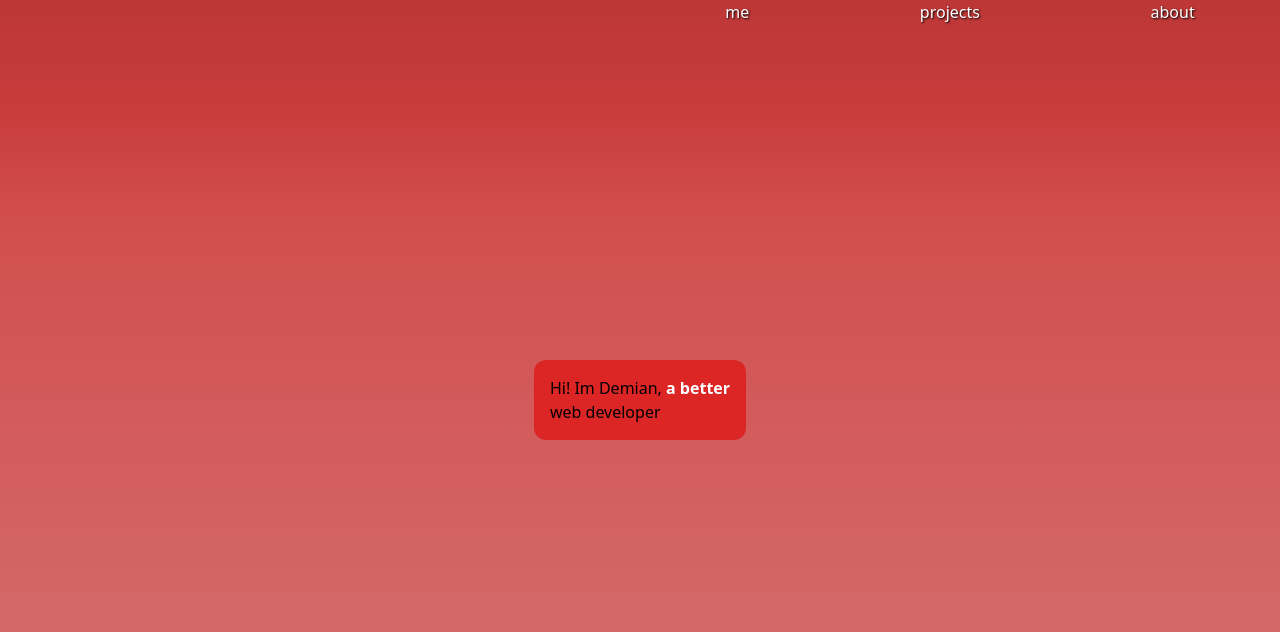
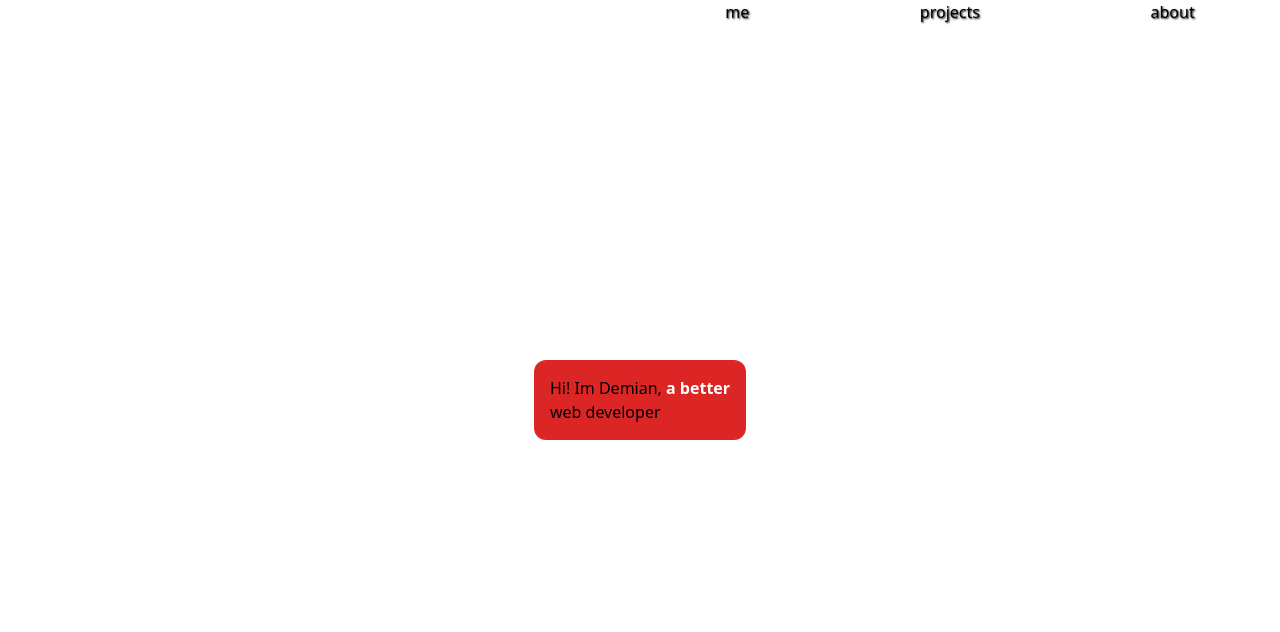
Before and after one commit to demaime/portfolio, a Next.js app: page / in a window 1280 px wide. Shown: the top 632 px of the page. Built offline with nearby package versions, Linux system fonts and the light colour scheme.

Commit message:
cambiado todo a fondo blanco

```diff
--- a/src/components/About.tsx
+++ b/src/components/About.tsx
@@ -2,7 +2,7 @@ import React from "react";
 
 export default function About() {
   return (
-    <div className="section bg-gradient-1" id="about">
+    <div className="section" id="about">
       huevo
     </div>
   );
--- a/src/components/Me.tsx
+++ b/src/components/Me.tsx
@@ -3,7 +3,7 @@ import Presentation from "./Presentation";
 
 export default function Me() {
   return (
-    <div className="section bg-gradient-1" id="me">
+    <div className="section" id="me">
       <Presentation />
     </div>
   );
--- a/src/components/Projects.tsx
+++ b/src/components/Projects.tsx
@@ -40,7 +40,7 @@ export default function Projects() {
   };
 
   return (
-    <div className="section bg-gradient-2 relative" id="projects">
+    <div className="section relative" id="projects">
       <SlArrowRight
         size={40}
         onClick={prevSlide}
@@ -53,7 +53,7 @@ export default function Projects() {
       ></SlArrowLeft>
       {/* <navArrowsDesktop prevSlide={prevSlide} nextSlide={nextSlide} /> */}
       <div
-        className="w-10/12 md:w-2/3 h-2/3 p2 bg-red-300 shadow-xl relative"
+        className="w-10/12 md:w-2/3 h-2/3 p2 bg-gray-500 shadow-xl relative"
         style={{ borderRadius: "4.5vh" }}
       >
         <div className="lg:hidden hidden sm:flex flex-col items-center justify-evenly text-2xl h-full w-1/2 p-8 absolute right-4 text-center">
--- a/src/pages/index.tsx
+++ b/src/pages/index.tsx
@@ -39,7 +39,7 @@ export default function Home() {
 
   return (
     <main className="full-container" ref={mainRef}>
-      <ul className="fixed top-0 right-0 text-white font-bolder w-1/2 flex justify-around z-50">
+      <ul className="fixed top-0 right-0 font-bolder w-1/2 flex justify-around z-50">
         <li>
           <Link className="text-shadow" href="#me">
             me
--- a/src/styles/globals.css
+++ b/src/styles/globals.css
@@ -50,28 +50,6 @@ body {
   flex-direction: column;
   justify-content: center;
   align-items: center;
-}
-
-.bg-gradient-1 {
-  background: rgb(212, 114, 114);
-  background: linear-gradient(
-    0deg,
-    rgba(212, 114, 114, 1) 2%,
-    rgba(210, 78, 78, 1) 73%,
-    rgba(201, 60, 60, 1) 86%,
-    rgba(189, 55, 55, 1) 100%
-  );
-}
-
-.bg-gradient-2 {
-  background: rgb(212, 114, 114);
-  background: linear-gradient(
-    180deg,
-    rgba(212, 114, 114, 1) 2%,
-    rgba(210, 78, 78, 1) 73%,
-    rgba(201, 60, 60, 1) 86%,
-    rgba(189, 55, 55, 1) 100%
-  );
 }
 
 .text-shadow {
```
